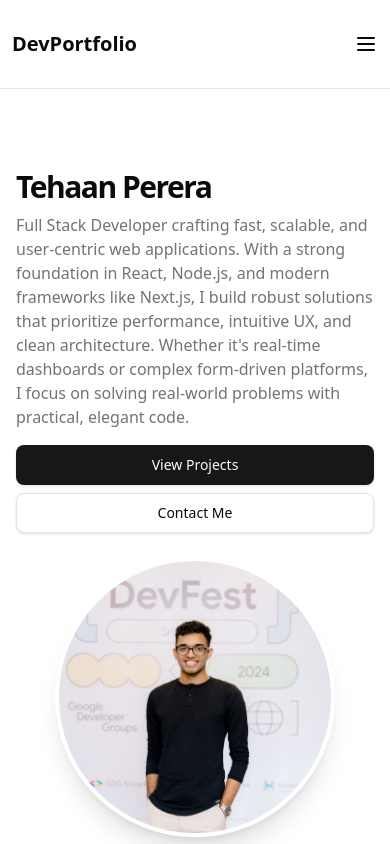
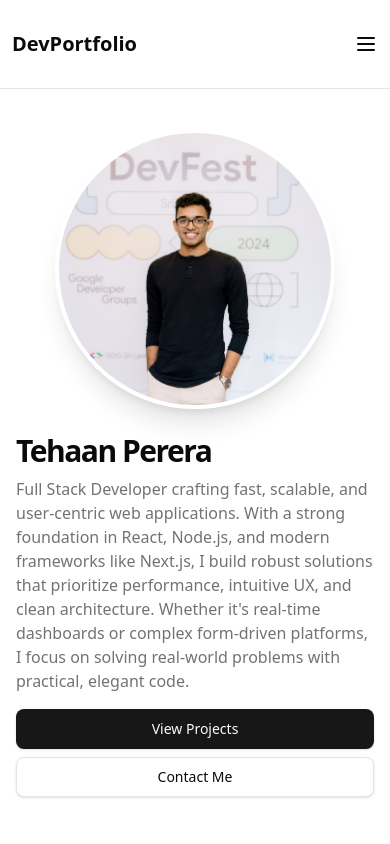
Before and after one commit to tehaandev/dev-portfolio, a Next.js app: page / in a window 390 px wide. Shown: the top 844 px of the page. Built offline with nearby package versions, Linux system fonts and the light colour scheme.

Commit message:
feat: adjust padding and order in hero section for improved layout

```diff
--- a/components/hero-section.tsx
+++ b/components/hero-section.tsx
@@ -7,11 +7,11 @@ export function HeroSection() {
   return (
     <section
       id="hero"
-      className="relative py-20 md:py-28 lg:py-36 overflow-hidden"
+      className="relative py-10 md:py-28 lg:py-36 overflow-hidden"
     >
       <div className="container px-4 md:px-6">
         <div className="grid gap-6 lg:grid-cols-[1fr_400px] lg:gap-12 xl:grid-cols-[1fr_450px]">
-          <div className="flex flex-col justify-center space-y-4 flex-wrap-reverse">
+          <div className="flex flex-col justify-center space-y-4 order-2 lg:order-1">
             <div className="space-y-2">
               <h1 className="text-3xl font-bold tracking-tighter sm:text-5xl xl:text-6xl/none">
                 Tehaan Perera
@@ -35,7 +35,7 @@ export function HeroSection() {
               </Button>
             </div>
           </div>
-          <div className="flex items-center justify-center">
+          <div className="flex items-center justify-center order-1 lg:order-2">
             <div className="relative w-[280px] h-[280px] sm:w-[350px] sm:h-[350px] lg:w-[400px] lg:h-[400px] rounded-full overflow-hidden border-4 border-background shadow-xl">
               <Image
                 src="/tp.jpg?height=400&width=400"
```
